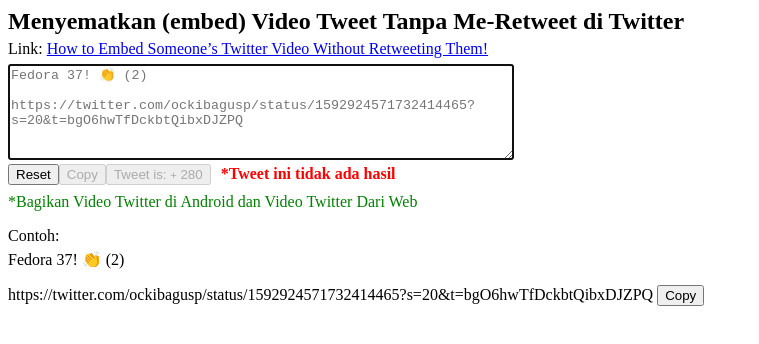
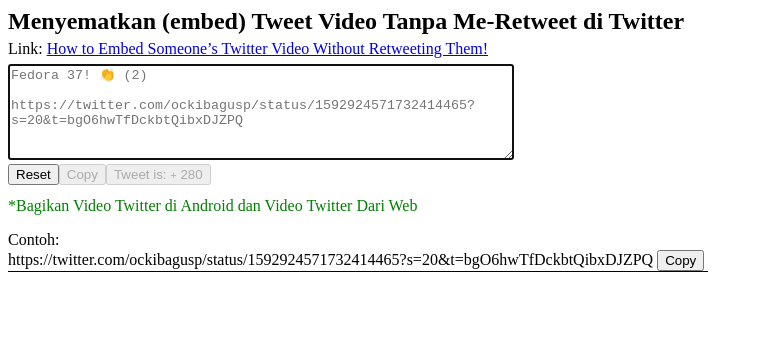
Before and after one commit to ockibagusp/embedded-tweet, a Vue app: page / in a window 1280 px wide. Shown: the top 344 px of the page, without its empty margins (0-759 px from the left). Built offline with nearby package versions, Linux system fonts and the light colour scheme.

Commit message:
new file:   jsconfig.json modified:   package-lock.json modified:   package.json new file:   server.js modified:   src/App.vue

```diff
--- /dev/null
+++ b/jsconfig.json
@@ -0,0 +1,3 @@
+{
+  "include": ["./src/**/*"]
+}
--- a/package.json
+++ b/package.json
@@ -8,12 +8,15 @@
     "test:unit": "vitest --environment jsdom"
   },
   "dependencies": {
+    "@vue/reactivity": "^3.3.4",
     "@vue/test-utils": "^2.3.2",
+    "express": "^4.18.2",
     "vitest": "^0.32.2",
     "vue": "^3.2.45"
   },
   "devDependencies": {
     "@vitejs/plugin-vue": "^3.2.0",
+    "@vue/runtime-dom": "^3.3.4",
     "jsdom": "^22.1.0",
     "vite": "^3.2.4"
   }
--- a/src/App.vue
+++ b/src/App.vue
@@ -10,6 +10,9 @@ export default {
 
       // tweet dihasil maks. 280 karakter
       count: 280,
+
+      // pilih strong: '*Tweet ini tidak ada hasil'
+      selectNoResult: false,
 
       // pilih button salinan dan tweet: true atau false
       selectCopy: false,
@@ -153,7 +156,7 @@ export default {
 
 <template>
   <main>
-    <h2 style="margin-top: 5px;">Menyematkan (embed) Video Tweet Tanpa Me-Retweet di Twitter</h2>
+    <h2 style="margin-top: 5px;">Menyematkan (embed) Tweet Video Tanpa Me-Retweet di Twitter</h2>
     <p style="margin-top: -15px;">Link: <a href="https://www.howtogeek.com/668753/how-to-embed-someones-twitter-video-without-retweeting-them" target="_blank">How to Embed Someone’s Twitter Video Without Retweeting Them!</a></p>
     <textarea v-model="embeddedTweet" style="margin-top: -10px; width: 500px;height: 90px;"
       placeholder="Fedora 37! 👏 (2)
@@ -163,11 +166,12 @@ https://twitter.com/ockibagusp/status/1592924571732414465?s=20&t=bgO6hwTfDckbtQi
     <button @click="btnReset" data-test="btn-reset">Reset</button>
     <button @click="btnCopy" data-test="btn-copy" :disabled="isCopy">Copy</button>
     <button @click="btnTweet" data-test="btn-tweet" :disabled="isTweet">Tweet is: <small v-if="embeddedTweet.length < 280">+</small> {{count}}</button>
-    <strong style="margin-left: 10px; color: red;">*Tweet ini tidak ada hasil</strong>
+    <strong v-if="selectNoResult" data-test="str-no-result" :style="{'margin-left': '10px', color: selectNoResult ? 'red' : '' }">*Tweet ini tidak ada hasil</strong>
     <br>
-    <p style="color: green; margin-top: 8px; margin-bottom: 8px;">*Bagikan Video Twitter di Android dan Video Twitter Dari Web</p>
-    <p style="margin-bottom: 5px;">Contoh:</p>
-    <p style="margin-top: 5px;">Fedora 37! 👏 (2)</p>
-    <p>https://twitter.com/ockibagusp/status/1592924571732414465?s=20&t=bgO6hwTfDckbtQibxDJZPQ <button @click="btnCopyExample">Copy</button></p>
+    <p style="color: green; margin-top: 12px; margin-bottom: 8px;">*Bagikan Video Twitter di Android dan Video Twitter Dari Web</p>
+    <div style="width: 700px;">
+      <p style="margin-bottom: 0px;">Contoh:</p>
+      <p style="margin-top: 1px; border-bottom:1px solid black;">https://twitter.com/ockibagusp/status/1592924571732414465?s=20&t=bgO6hwTfDckbtQibxDJZPQ <button @click="btnCopyExample">Copy</button></p>
+    </div>
   </main>
   </template>
```
Also changed, not shown: server.js (added, +20 -0 lines), 1 other file (tests, documents, lock files or other folders).
